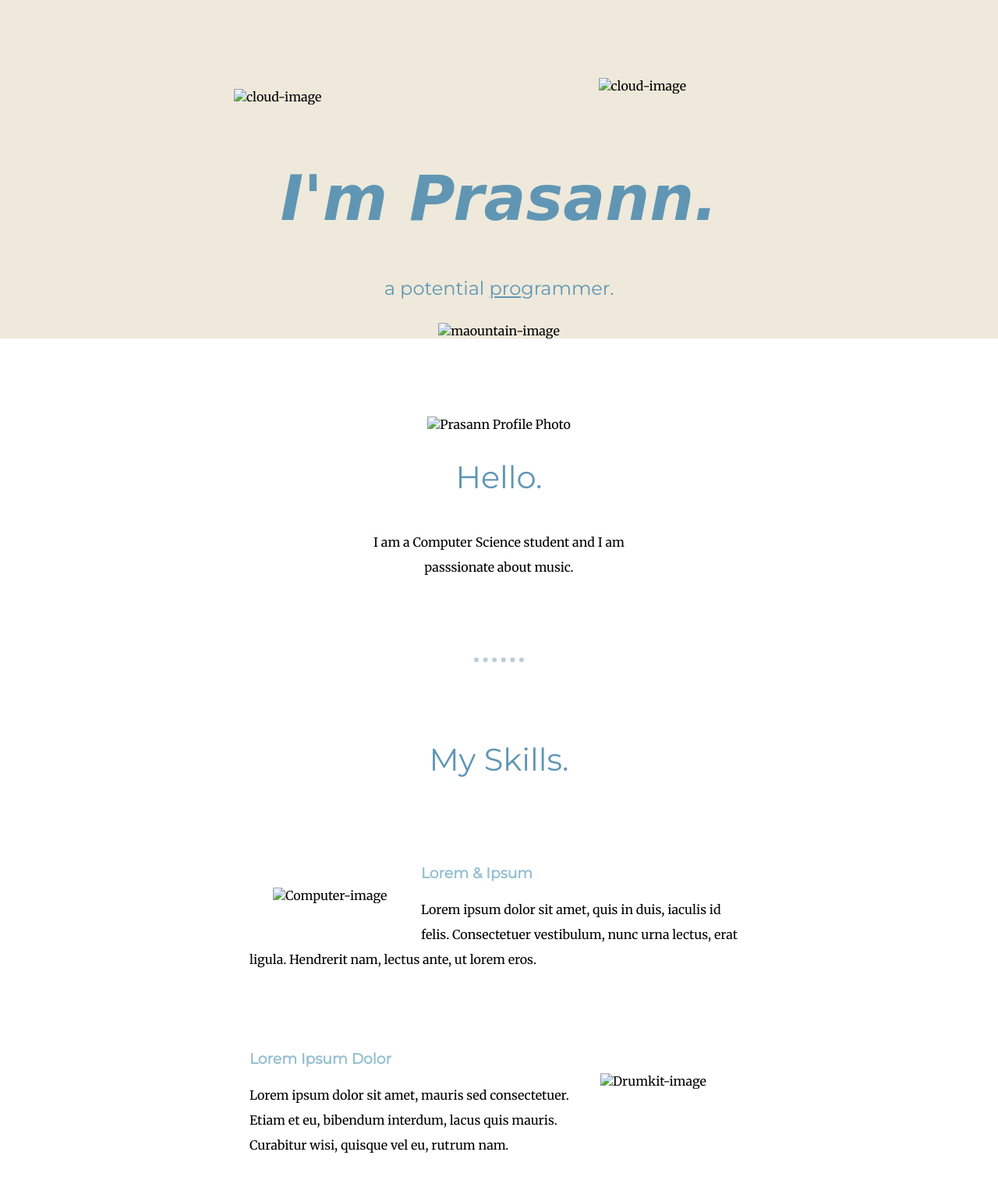
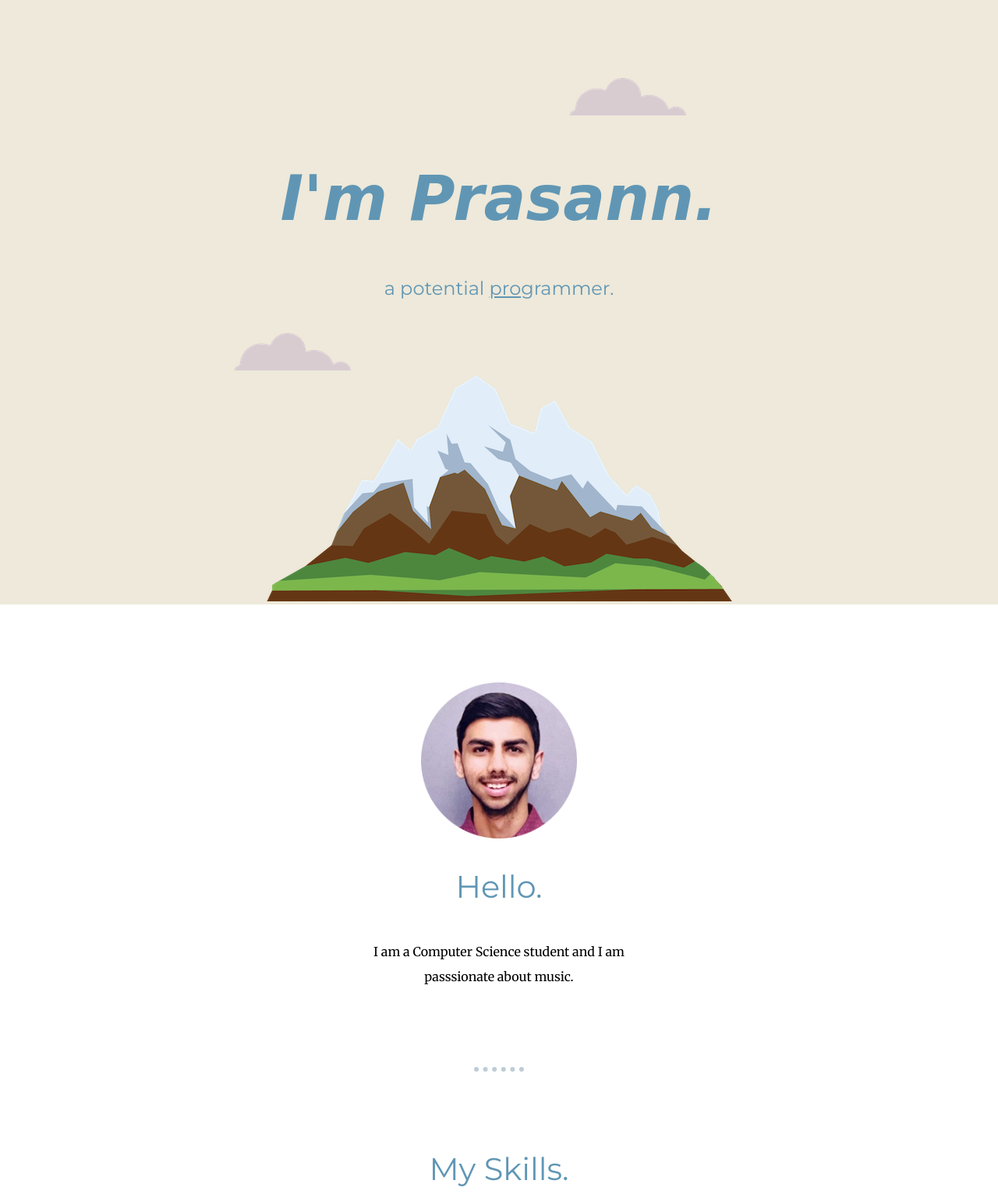
Before and after one commit to Pras2214/My-Site, a plain HTML site: page index.html in a window 1280 px wide. Shown: the top 1536 px of the page at 78% size. Drawn offline with Linux system fonts and the light colour scheme; files that its build step writes are made by us from their sources; a web font is replaced by a local one.

Commit message:
changed all the image paths

```diff
--- a/index.html
+++ b/index.html
@@ -3,8 +3,8 @@
   <head>
     <meta charset="UTF-8" />
     <title>Prasann Parikh</title>
-    <link rel="stylesheet" href="css/styles.css" />
-    <link rel="icon" href="imgs/favicon.ico" />
+    <link rel="stylesheet" href="styles.css" />
+    <link rel="icon" href="favicon.ico" />
     <link rel="preconnect" href="https://fonts.googleapis.com" />
     <link rel="preconnect" href="https://fonts.gstatic.com" crossorigin />
     <link
@@ -14,17 +14,17 @@
   </head>
   <body>
     <div class="top-container">
-      <img class="top-cloud" src="imgs/cloud.png" alt="cloud-image" />
+      <img class="top-cloud" src="cloud.png" alt="cloud-image" />
       <h1><em>I'm Prasann.</em></h1>
       <h2 class="programmer-text">
         a potential <span class="pro">pro</span>grammer.
       </h2>
-      <img class="bottom-cloud" src="imgs/cloud.png" alt="cloud-image" />
-      <img src="imgs/mountain.png" alt="maountain-image" />
+      <img class="bottom-cloud" src="cloud.png" alt="cloud-image" />
+      <img src="mountain.png" alt="mountain-image" />
     </div>
     <div class="middle-container">
       <div class="profile">
-        <img class="me" src="imgs/Prasann.png" alt="Prasann Profile Photo" />
+        <img class="me" src="Prasann.png" alt="Prasann Profile Photo" />
         <h2>Hello.</h2>
         <p class="intro">
           I am a Computer Science student and I am passsionate about music.
@@ -36,7 +36,7 @@
         <div class="skill-row">
           <img
             class="code-img"
-            src="imgs/programming.png"
+            src="programming.png"
             alt="Computer-image"
           />
           <h3>Lorem & Ipsum</h3>
@@ -47,7 +47,7 @@
           </p>
         </div>
         <div class="skill-row">
-          <img class="drum-img" src="imgs/drum-set.png" alt="Drumkit-image" />
+          <img class="drum-img" src="drum-set.png" alt="Drumkit-image" />
           <h3>Lorem Ipsum Dolor</h3>
           <p>
             Lorem ipsum dolor sit amet, mauris sed consectetuer. Etiam et eu,
```
